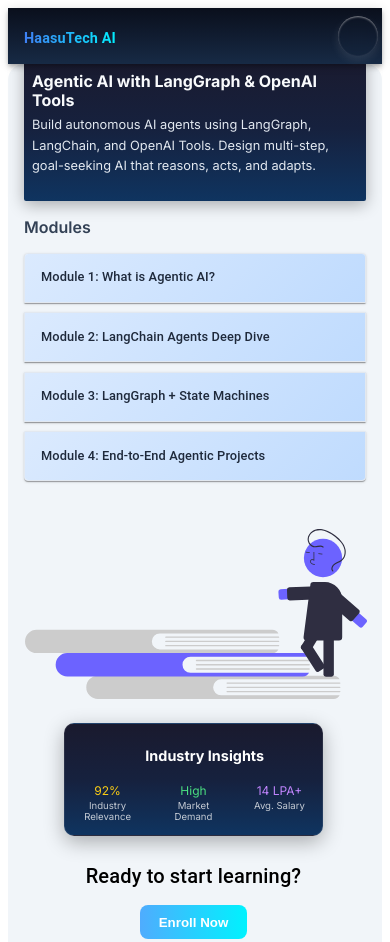
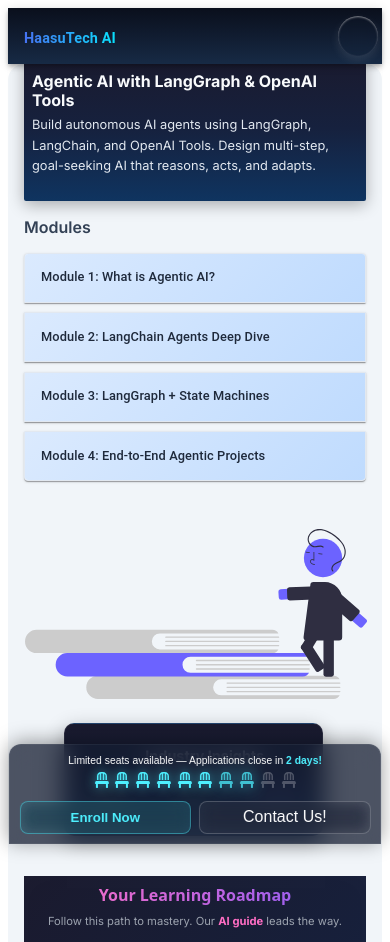
Before and after one commit to vishcanu/haasutech-web, an Astro site: page /courses/agentic-ai-course in a window 390 px wide. Shown: the top 942 px of the page. Built offline with nearby package versions, Linux system fonts and the light colour scheme; Astro itself is replaced by a stand-in of ours; some icons are missing.

Commit message:
added conatct us

```diff
--- a/package.json
+++ b/package.json
@@ -13,6 +13,8 @@
     "@astrojs/sitemap": "^3.4.1",
     "@emotion/react": "^11.14.0",
     "@emotion/styled": "^11.14.1",
+    "@iconify-icons/fluent": "^1.2.38",
+    "@iconify/react": "^6.0.0",
     "@mui/icons-material": "^7.2.0",
     "@mui/material": "^7.2.0",
     "@types/react": "^19.1.8",
--- a/src/components/coursedetail/CourseDetail.jsx
+++ b/src/components/coursedetail/CourseDetail.jsx
@@ -10,6 +10,7 @@
 import ExpandMoreIcon from '@mui/icons-material/ExpandMore';
 import styles from './CourseDetail.module.css';
 import CourseRoadmap from './Courseroadmap';
+import UrgencyBar from './UrgencyBar';
 
 
 const CourseDetail = ({ course }) => {
@@ -81,10 +82,6 @@
   </div>
 )}
 
-    <Box className={styles.ctaBox}>
-      <Typography variant="h6">Ready to start learning?</Typography>
-      <button className={styles.ctaButton}>Enroll Now</button>
-    </Box>
   </div>
 </div>
 
@@ -92,6 +89,7 @@
         <CourseRoadmap steps={course.roadmap} />
       )}
 
+      <UrgencyBar />
 
       {/* WHY SECTION */}
       {course.why && (
--- a/src/components/coursedetail/CourseDetail.module.css
+++ b/src/components/coursedetail/CourseDetail.module.css
@@ -160,7 +160,7 @@
 }
 
 .statLabel {
-  font-size: 0.85rem;
+  font-size: 0.75rem !important;
   color: rgba(255, 255, 255, 0.75);
 }
 
@@ -334,6 +334,7 @@
   .insightsContainer {
   margin: 0.5rem 0;
   padding: 0.25rem 0.5rem;
+
 background: linear-gradient(to bottom, #1a1a2e, #16213e, #0f3460);
 margin-left: -35px !important;
   border: 1px solid rgba(255, 255, 255, 0.08);
@@ -442,6 +443,7 @@
   .insightsContainer {
   margin: 0.5rem 0;
   padding: 0.25rem 0.5rem;
+
 background: linear-gradient(to bottom, #1a1a2e, #16213e, #0f3460);
 margin-left: -35px !important;
   border: 1px solid rgba(255, 255, 255, 0.08);
--- /dev/null
+++ b/src/components/coursedetail/UrgencyBar.jsx
@@ -0,0 +1,70 @@
+// import React from "react";
+// import styles from "./UrgencyBar.module.css";
+
+// export default function UrgencyBar() {
+//   return (
+//     <div className={styles.urgencyBar}>
+//       <div className={styles.urgencyContent}>
+//         <span className={styles.urgencyEmoji}>⏳</span>
+//         <span className={styles.urgencyText}>
+//           Limited seats available — Applications close <strong>2 days!</strong>
+//         </span>
+//       </div>
+//       <div className={styles.urgencyActions}>
+//         <button className={styles.applyNow}>Enroll Now</button>
+//         <button className={styles.downloadBrochure}>Contact Us!</button>
+//       </div>
+//     </div>
+//   );
+// }
+
+
+import React from "react";
+import styles from "./UrgencyBar.module.css";
+import { FaChair } from "react-icons/fa";
+
+export default function UrgencyBar({ setOpenBot }) {
+  const filledSeats = 6;
+  const blinkingSeats = 2;
+  const totalSeats = 10;
+
+  return (
+    <div className={styles.urgencyBar}>
+      {/* Left side: text + chairs */}
+      <div className={styles.urgencyInfo}>
+        <div className={styles.urgencyContent}>
+
+          <span className={styles.urgencyText}>
+            Limited seats available — Applications close in <strong>2 days!</strong>
+          </span>
+        </div>
+        <div className={styles.chairRow}>
+          {[...Array(totalSeats)].map((_, i) => {
+            if (i < filledSeats) {
+              return <FaChair key={i} className={`${styles.chair} ${styles.chairFilled}`} />;
+            }
+            if (i < filledSeats + blinkingSeats) {
+              return <FaChair key={i} className={`${styles.chair} ${styles.chairBlinking}`} />;
+            }
+            return <FaChair key={i} className={`${styles.chair} ${styles.chairEmpty}`} />;
+          })}
+        </div>
+      </div>
+
+      {/* Right side: actions */}
+      <div className={styles.urgencyActions}>
+        <button className={styles.applyNow}  onClick={() => setOpenBot(true)}>Enroll Now</button>
+          <a
+    className={styles.downloadBrochure}
+    href="https://wa.me/918932900125"
+    target="_blank"
+    rel="noopener noreferrer"
+    role="button"
+    tabIndex={0}
+  >
+    Contact Us!
+  </a>
+      </div>
+    </div>
+  );
+}
--- /dev/null
+++ b/src/components/coursedetail/UrgencyBar.module.css
@@ -0,0 +1,219 @@
+.urgencyBar {
+  position: fixed;
+  bottom: -100px;
+  left: 50%;
+  transform: translateX(-50%);
+  width: 100%;
+  max-width: 1200px ;
+  background: rgba(20, 28, 48, 0.75);
+  backdrop-filter: blur(12px);
+  color: #fff;
+  display: flex;
+  justify-content: space-around;
+  align-items: center;
+  padding: 0.8rem 1.2rem;
+  box-shadow: 0 -2px 20px rgba(0, 0, 0, 0.4);
+  z-index: 999;
+  border-radius: 12px 12px 0 0;
+  animation: slideUp 0.5s ease-out forwards;
+  border: 1px solid rgba(255, 255, 255, 0.05);
+  flex-wrap: wrap;
+  gap: 0.8rem;
+}
+
+@keyframes slideUp {
+  to {
+    bottom: 0;
+  }
+}
+
+.urgencyInfo {
+  display: flex;
+  flex-direction: column;
+  gap: 0.4rem;
+  text-align: center;
+}
+
+.urgencyContent {
+  display: flex;
+  align-items: center;
+  gap: 0.5rem;
+  font-family: sans-serif;
+  font-size: 1rem;
+}
+
+.urgencyEmoji {
+  font-size: 1.3rem;
+}
+
+.urgencyText strong {
+  color: #4ef0ff;
+}
+
+.chairRow {
+  display: flex;
+  gap: 0.3rem;
+  justify-content: center;
+}
+
+.chair {
+  font-size: 1.2rem !important;
+}
+
+.chairFilled {
+  color: #4ef0ff;
+  filter: drop-shadow(0 0 6px rgba(78, 240, 255, 0.7));
+}
+
+.chairBlinking {
+  color: #4ef0ff;
+  filter: drop-shadow(0 0 8px rgba(78, 240, 255, 1));
+  animation: blink 1s infinite;
+}
+
+.chairEmpty {
+  color: rgba(255, 255, 255, 0.25);
+}
+
+@keyframes blink {
+  0%, 50%, 100% {
+    opacity: 1;
+  }
+  25%, 75% {
+    opacity: 0.4;
+  }
+}
+
+.urgencyActions {
+  display: flex;
+  gap: 0.6rem;
+  flex-wrap: wrap;
+}
+
+.applyNow {
+  background: rgba(78, 240, 255, 0.15);
+  border: 1px solid rgba(78, 240, 255, 0.4);
+  color: #4ef0ff;
+  padding: 0.4rem 0.9rem;
+  border-radius: 8px;
+  font-weight: 600;
+  cursor: pointer;
+  transition: all 0.3s ease;
+  backdrop-filter: blur(8px);
+}
+
+.applyNow:hover {
+  background: rgba(78, 240, 255, 0.25);
+  box-shadow: 0 0 10px rgba(78, 240, 255, 0.6);
+}
+
+.downloadBrochure {
+  background: rgba(255, 255, 255, 0.05);
+  border: 1px solid rgba(255, 255, 255, 0.2);
+  color: #fff;
+  padding: 0.4rem 0.9rem;
+  border-radius: 8px;
+  font-family: sans-serif;
+  font-weight: 500;
+  cursor: pointer;
+  transition: all 0.3s ease;
+  backdrop-filter: blur(8px);
+   text-decoration: none;
+}
+
+.downloadBrochure:hover {
+  background: rgba(255, 255, 255, 0.1);
+}
+
+/* === Mobile First Responsive Tweaks === */
+
+/* 320px - 425px (small phones) */
+@media (max-width: 426px) {
+  .urgencyBar {
+    width: 90% !important;
+    flex-direction: column;
+    align-items: center;
+    text-align: center;
+    padding: 0.6rem;
+  }
+  .urgencyContent {
+    font-size: 0.65rem !important;
+  }
+  .chair {
+  font-size: 1rem !important;
+}
+  .urgencyActions {
+    display: flex;
+    flex-direction: row; /* Side-by-side buttons */
+    justify-content: center;
+    width: 100%;
+    gap: 0.5rem;
+  }
+
+  .applyNow,
+  .downloadBrochure {
+    flex: 1; /* Equal width */
+    min-width: 100px !important;
+    text-align: center;
+  }
+}
+
+/* 426px - 575px (large phones) */
+@media (min-width: 426px) and (max-width: 575px) {
+  .urgencyBar {
+ width: 90% !important;
+    flex-direction: column;
+    align-items: center;
+  }
+   .urgencyContent {
+    font-size: 0.8rem !important;
+  }
+   .chair {
+  font-size: 1rem !important;
+}
+  .urgencyActions {
+    display: flex;
+    flex-direction: row; /* Side-by-side buttons */
+    justify-content: center;
+    width: 100%;
+    gap: 0.5rem;
+  }
+
+  .applyNow,
+  .downloadBrochure {
+    flex: 1; /* Equal width */
+    min-width: 100px; /* Avoid too small buttons */
+    text-align: center;
+  }
+}
+
+/* 576px - 768px (tablets) */
+@media (min-width: 576px) and (max-width: 768px) {
+  .urgencyBar {
+    width: 90% !important;
+    flex-direction: column;
+    align-items: center;
+    gap: 0.6rem;
+  }
+  .urgencyActions {
+    justify-content: center;
+  }
+}
+
+/* 769px - 991px (small laptops) */
+@media (min-width: 769px) and (max-width: 991px) {
+  .urgencyBar {
+    width: 90% !important;
+    justify-content: space-between;
+    padding: 1rem;
+  }
+}
+
+/* 992px+ (large laptops & desktops) */
+@media (min-width: 992px) {
+  .urgencyBar {
+    width: 90% !important;
+    flex-direction: row;
+    justify-content: space-around;
+  }
+}
--- a/src/components/hero/HeroSection.jsx
+++ b/src/components/hero/HeroSection.jsx
@@ -24,7 +24,7 @@
 import styles from "./HeroSection.module.css";
 import FloatingAIBot from "../aibot/AiBot";
 
-export default function HeroSection() {
+export default function HeroSection({ openBot, setOpenBot }) {
   const [selectedPath, setSelectedPath] = useState("");
   const [hoveredPath, setHoveredPath] = useState("");
   const [openModal, setOpenModal] = useState(false);
@@ -42,7 +42,7 @@
   });
   const [submitting, setSubmitting] = useState(false);
   const [timeLeft, setTimeLeft] = useState(getRemainingTime());
-  const [openBot, setOpenBot] = useState(false);
+  // const [openBot, setOpenBot] = useState(false);
 
   const steps = [
     {
--- a/src/components/navbar/Navbar.module.css
+++ b/src/components/navbar/Navbar.module.css
@@ -49,7 +49,7 @@
 }
 .logoImage {
   height: 32px;
-  width: auto;
+  width: 100px;
   margin-right: 0.5rem;
 }
 
```
Also changed, not shown: src/components/about/About.jsx (+36 -8 lines), src/pages/HomePage.jsx (added, +27 -0 lines), src/pages/index.astro (+3 -15 lines), public/assets/logo.png (added), 1 other file.
